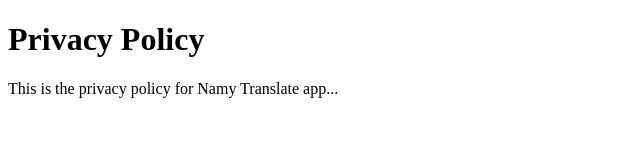
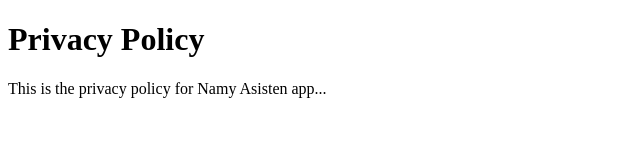
Before and after one commit to Namydevx/namydevx.github.io, a plain HTML site: page index.html in a window 1280 px wide. Shown: the full height of the page, 0-640 px from the left. Drawn offline with Linux system fonts and the light colour scheme.

Commit message:
Update index.html

```diff
--- a/index.html
+++ b/index.html
@@ -6,6 +6,6 @@
 </head>
 <body>
   <h1>Privacy Policy</h1>
-  <p>This is the privacy policy for Namy Translate app...</p>
+  <p>This is the privacy policy for Namy Asisten app...</p>
 </body>
 </html>
```
